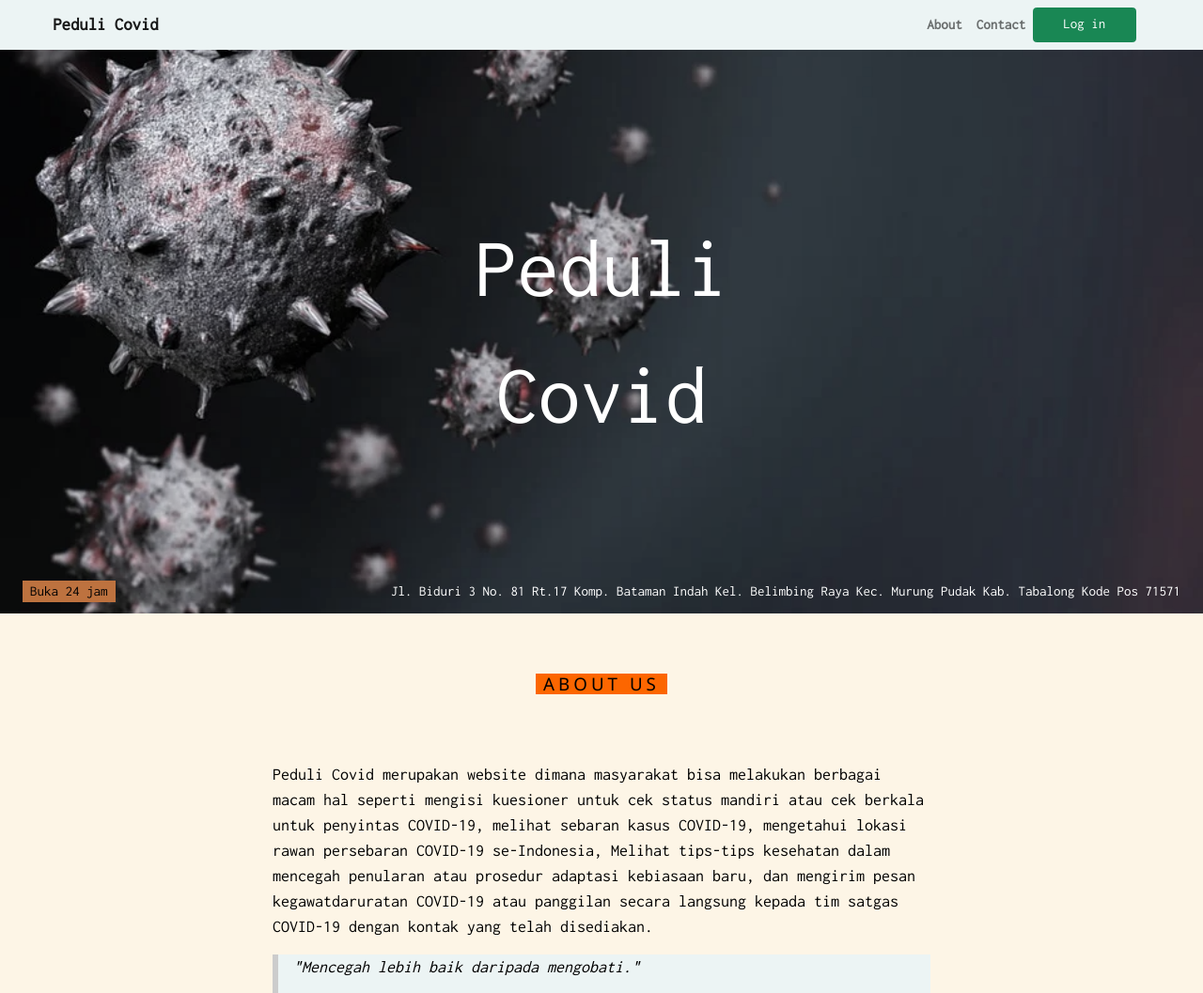
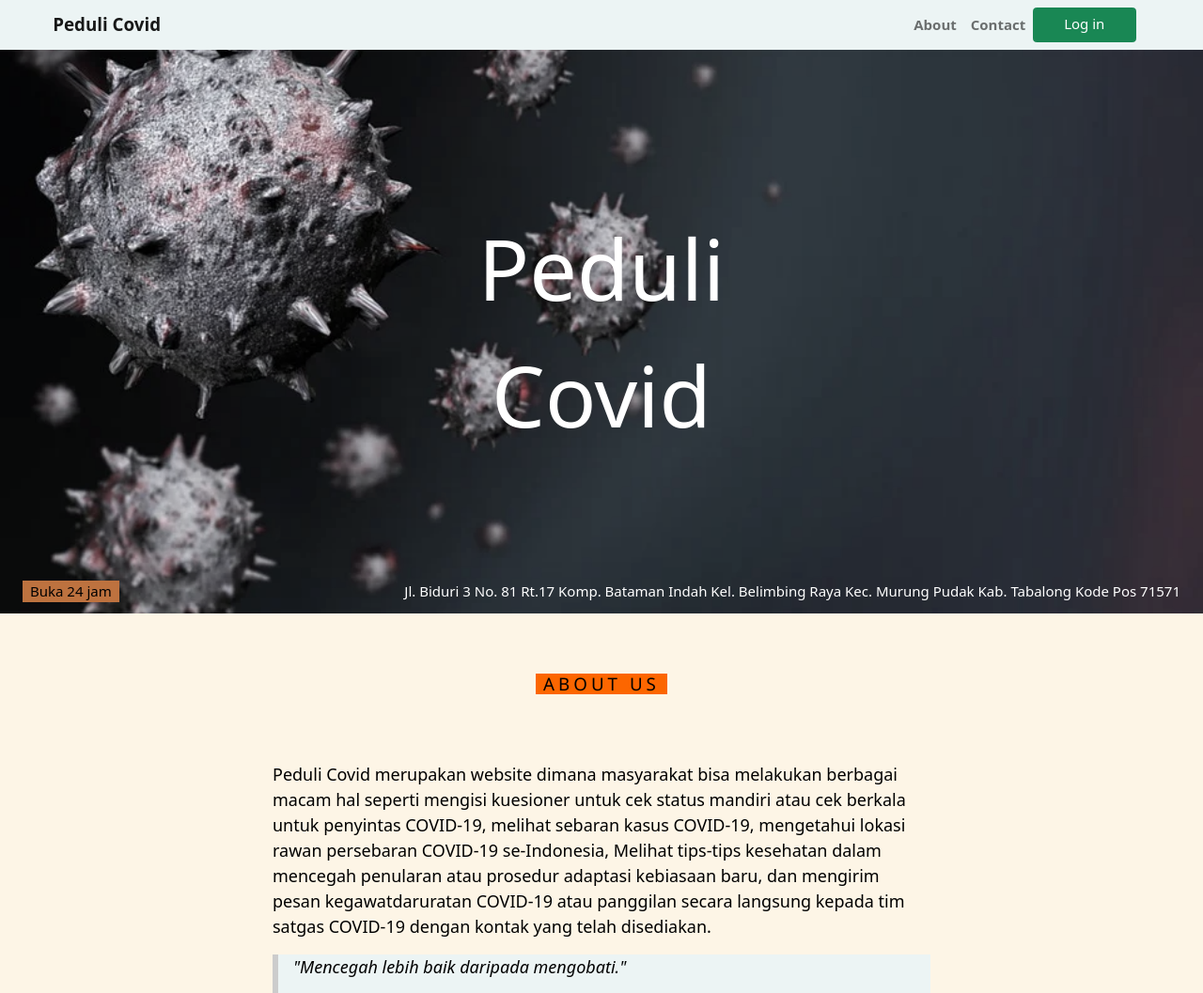
Before and after one commit to Zeventier/Project-Web-RPL, a PHP site: the page made by About us.php in a window 1280 px wide. Shown: the top 1057 px of the page at 94% size. Run offline with PHP 8.4, Linux system fonts and the light colour scheme.

Commit message:
Memperbaiki font about us.php

```diff
--- a/About us.php
+++ b/About us.php
@@ -15,7 +15,6 @@ include 'koneksi.php';
   body,
   html {
     height: 100%;
-    font-family: "Inconsolata", sans-serif;
   }
 
   .bgimg {
```
